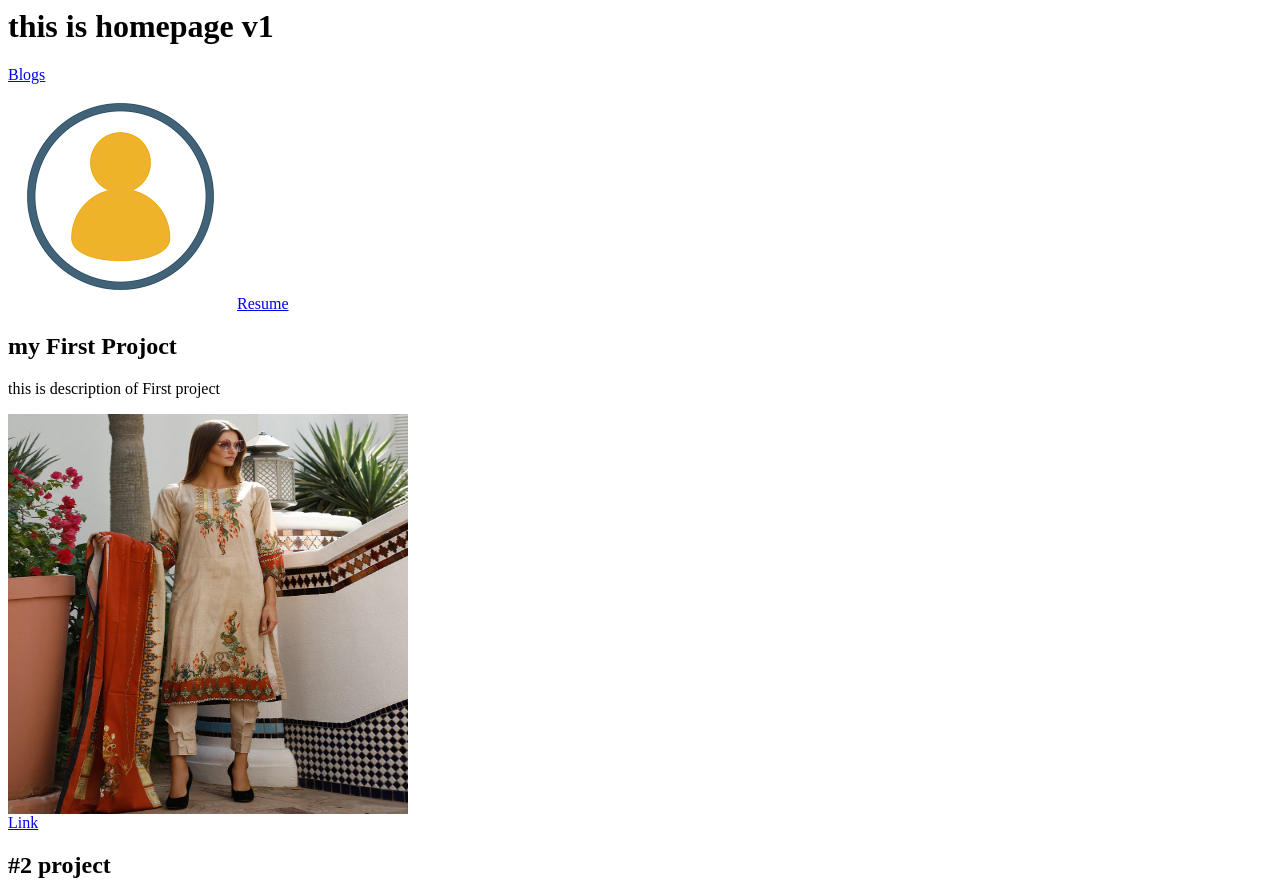
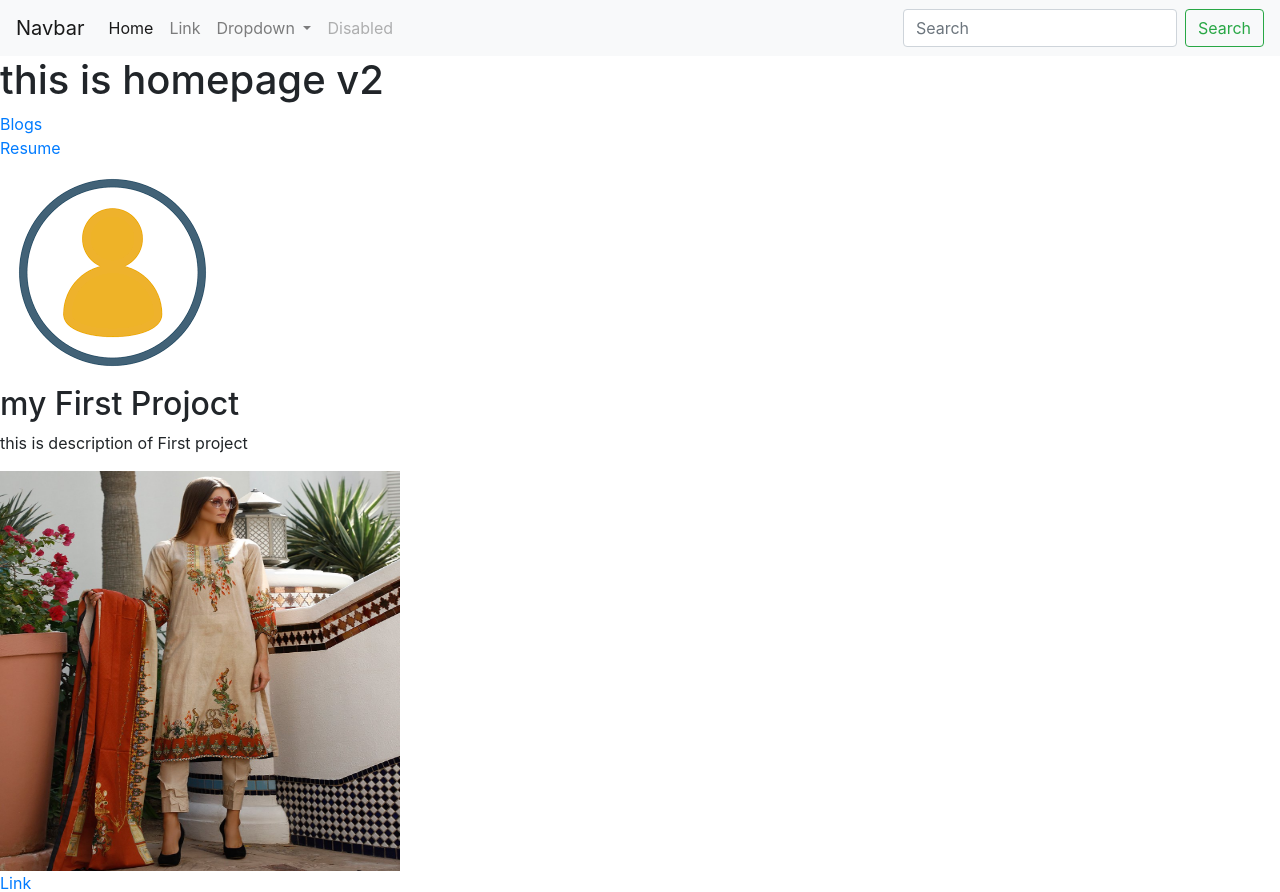
Before and after one commit to mb140/myPortfolio, a Django app: page /homev2/ in a window 1280 px wide. Shown: the top 892 px of the page. Run offline with Django 3.2, Linux system fonts and the light colour scheme; data comes from the database, SQL or seed files in the repository; some libraries are stand-ins or nearby versions.

Commit message:
using Templates2

```diff
--- /dev/null
+++ b/portfolio_app/templates/portfolio_app/base.html
@@ -0,0 +1,58 @@
+<!doctype html>
+<html lang="en">
+  <head>
+    <!-- Required meta tags -->
+    <meta charset="utf-8">
+    <meta name="viewport" content="width=device-width, initial-scale=1, shrink-to-fit=no">
+
+    <!-- Bootstrap CSS -->
+    <link rel="stylesheet" href="https://stackpath.bootstrapcdn.com/bootstrap/4.4.1/css/bootstrap.min.css" integrity="sha384-Vkoo8x4CGsO3+Hhxv8T/Q5PaXtkKtu6ug5TOeNV6gBiFeWPGFN9MuhOf23Q9Ifjh" crossorigin="anonymous">
+
+    <title>this is homepage v1</title>
+  </head>
+  <body>
+
+  <nav class="navbar navbar-expand-lg navbar-light bg-light">
+  <a class="navbar-brand" href="#">Navbar</a>
+  <button class="navbar-toggler" type="button" data-toggle="collapse" data-target="#navbarSupportedContent" aria-controls="navbarSupportedContent" aria-expanded="false" aria-label="Toggle navigation">
+    <span class="navbar-toggler-icon"></span>
+  </button>
+
+  <div class="collapse navbar-collapse" id="navbarSupportedContent">
+    <ul class="navbar-nav mr-auto">
+      <li class="nav-item active">
+        <a class="nav-link" href="#">Home <span class="sr-only">(current)</span></a>
+      </li>
+      <li class="nav-item">
+        <a class="nav-link" href="#">Link</a>
+      </li>
+      <li class="nav-item dropdown">
+        <a class="nav-link dropdown-toggle" href="#" id="navbarDropdown" role="button" data-toggle="dropdown" aria-haspopup="true" aria-expanded="false">
+          Dropdown
+        </a>
+        <div class="dropdown-menu" aria-labelledby="navbarDropdown">
+          <a class="dropdown-item" href="#">Action</a>
+          <a class="dropdown-item" href="#">Another action</a>
+          <div class="dropdown-divider"></div>
+          <a class="dropdown-item" href="#">Something else here</a>
+        </div>
+      </li>
+      <li class="nav-item">
+        <a class="nav-link disabled" href="#" tabindex="-1" aria-disabled="true">Disabled</a>
+      </li>
+    </ul>
+    <form class="form-inline my-2 my-lg-0">
+      <input class="form-control mr-sm-2" type="search" placeholder="Search" aria-label="Search">
+      <button class="btn btn-outline-success my-2 my-sm-0" type="submit">Search</button>
+    </form>
+  </div>
+</nav>
+
+  {% block myblockcontent %} {% endblock %}
+      <!-- Optional JavaScript -->
+    <!-- jQuery first, then Popper.js, then Bootstrap JS -->
+    <script src="https://code.jquery.com/jquery-3.4.1.slim.min.js" integrity="sha384-J6qa4849blE2+poT4WnyKhv5vZF5SrPo0iEjwBvKU7imGFAV0wwj1yYfoRSJoZ+n" crossorigin="anonymous"></script>
+    <script src="https://cdn.jsdelivr.net/npm/popper.js@1.16.0/dist/umd/popper.min.js" integrity="sha384-Q6E9RHvbIyZFJoft+2mJbHaEWldlvI9IOYy5n3zV9zzTtmI3UksdQRVvoxMfooAo" crossorigin="anonymous"></script>
+    <script src="https://stackpath.bootstrapcdn.com/bootstrap/4.4.1/js/bootstrap.min.js" integrity="sha384-wfSDF2E50Y2D1uUdj0O3uMBJnjuUD4Ih7YwaYd1iqfktj0Uod8GCExl3Og8ifwB6" crossorigin="anonymous"></script>
+  </body>
+</html>
--- a/portfolio_app/templates/portfolio_app/home_v2.html
+++ b/portfolio_app/templates/portfolio_app/home_v2.html
@@ -1,5 +1,9 @@
 
-<h1> this is homepage v1</h1>
+
+{% extends 'portfolio_app/base.html' %}
+    {% block myblockcontent %}
+
+<h1> this is homepage v2</h1>
 
 {% load static %}
 
@@ -8,8 +12,10 @@
       url '[app_name]:[nickname/Alis of target page]' -->
 <br>
 
+
+<a  href="{% static 'portfolio_app/bilal-CV_OpenCVxyzV7.pdf' %}">Resume</a>
+<br>
 <img src="{% static 'portfolio_app/testimage.png' %}" />
-<a  href="{% static 'portfolio_app/bilal-CV_OpenCVxyzV7.pdf' %}">Resume</a>
 
 
 <!--1 {{ projects }} -->
@@ -25,3 +31,5 @@
 {% endif %}
 
 {% endfor %}
+
+    {% endblock %}
```
Also changed, not shown: blog_app/templates/blog_app/blogshomev1.html (+7 -0 lines), blog_app/templates/blog_app/detail.html (+8 -0 lines).
